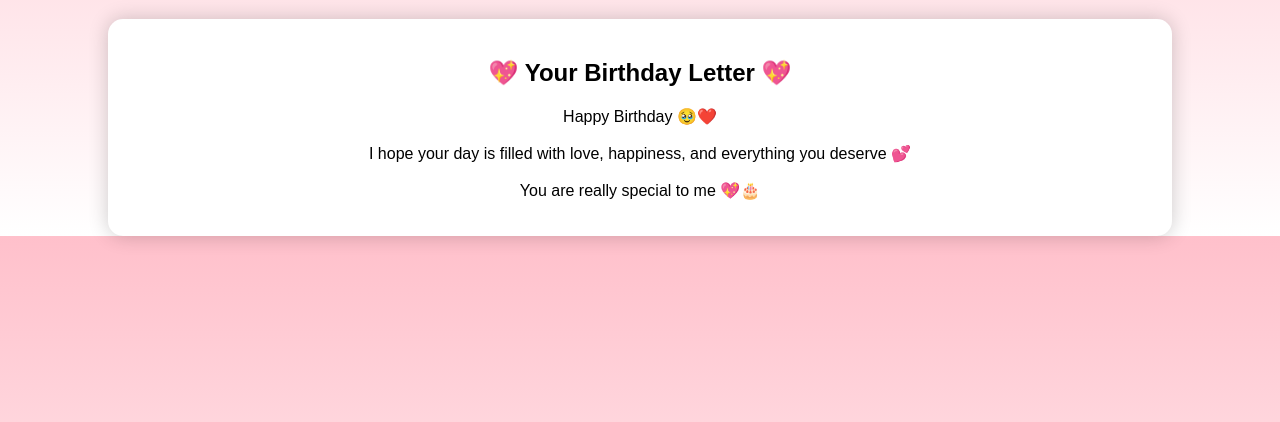
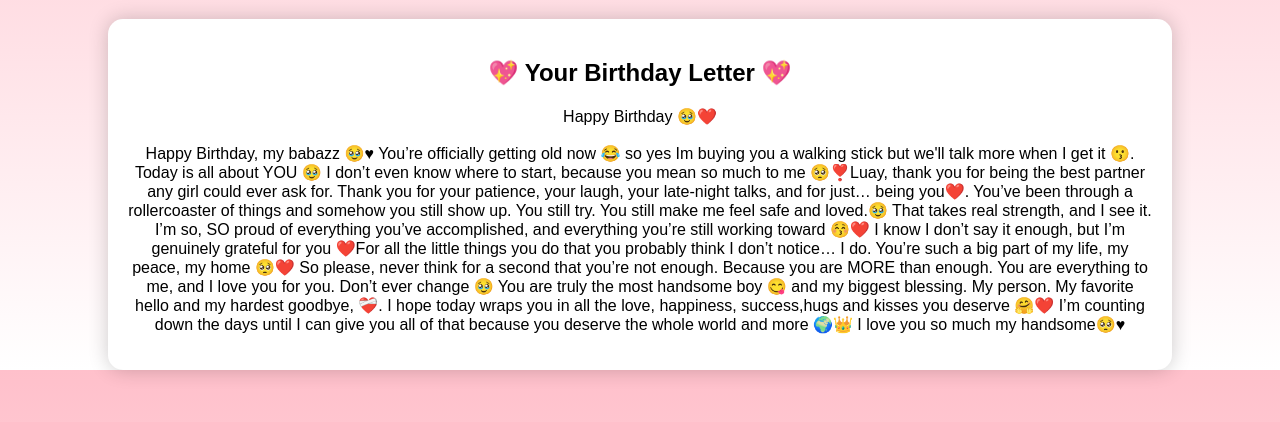
Before and after one commit to markell2011/markell2011.github.io, a plain HTML site: page index.html in a window 1280 px wide. Both pictures are taken after a click on the button "Open My Gift 🎁". Shown: the part 322-744 px from the top of the page. Drawn offline with Linux system fonts and the light colour scheme.

Commit message:
Update index.html

```diff
--- a/index.html
+++ b/index.html
@@ -81,8 +81,22 @@
     <h2>💖 Your Birthday Letter 💖</h2>
     <p>
       Happy Birthday 🥹❤️<br><br>
-      I hope your day is filled with love, happiness, and everything you deserve 💕<br><br>
-      You are really special to me 💖🎂
+      Happy Birthday, my babazz 🥹♥
+
+You’re officially getting old now 😂 so yes Im buying you a walking stick but we'll talk more when I get it 😗. Today is all about YOU 🥹
+
+I don’t even know where to start, because you mean so much to me 🥺❣️Luay, thank you for being the best partner any girl could ever ask for. Thank you for your patience, your laugh, your late-night talks, and for just… being you❤️.
+
+You’ve been through a rollercoaster of things and somehow you still show up. You still try. You still make me feel safe and loved.🥹 That takes real strength, and I see it. I’m so, SO proud of everything you’ve accomplished, and everything you’re still working toward 😚❤️
+
+I know I don’t say it enough, but I’m genuinely grateful for you ❤️For all the little things you do that you probably think I don’t notice… I do. You’re such a big part of my life, my peace, my home 🥺❤️ So please, never think for a second that you’re not enough. Because you are MORE than enough. You are everything to me, and I love you for you. Don’t ever change 🥹
+
+You are truly the most handsome boy 😋 and my biggest blessing. My person. My favorite hello and my hardest goodbye, ❤️‍🩹.
+
+I hope today wraps you in all the love, happiness, success,hugs and kisses you deserve 🤗❤️ I’m counting down the days until I can give you all of that because you deserve the whole world and more 🌍👑
+
+
+I love you so much my handsome🥺♥
     </p>
   </div>
 
```
